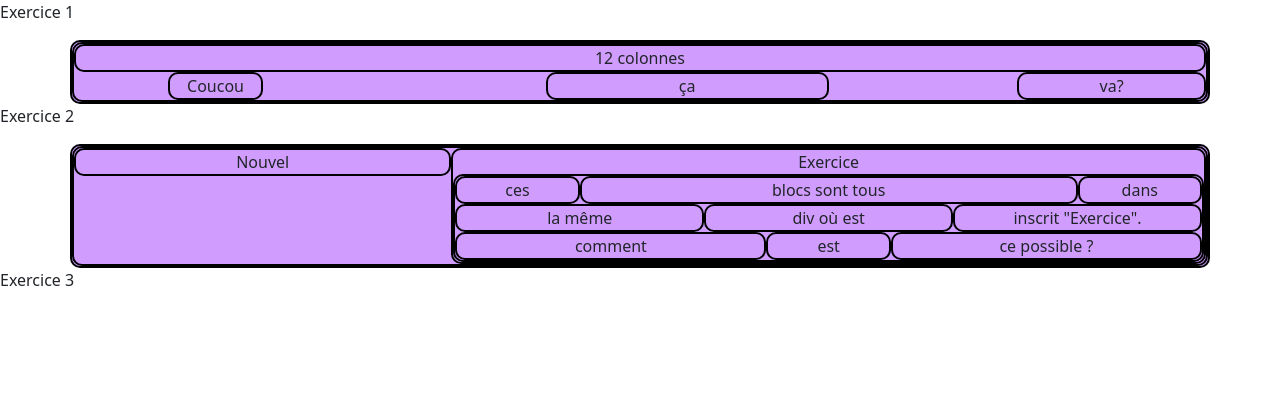
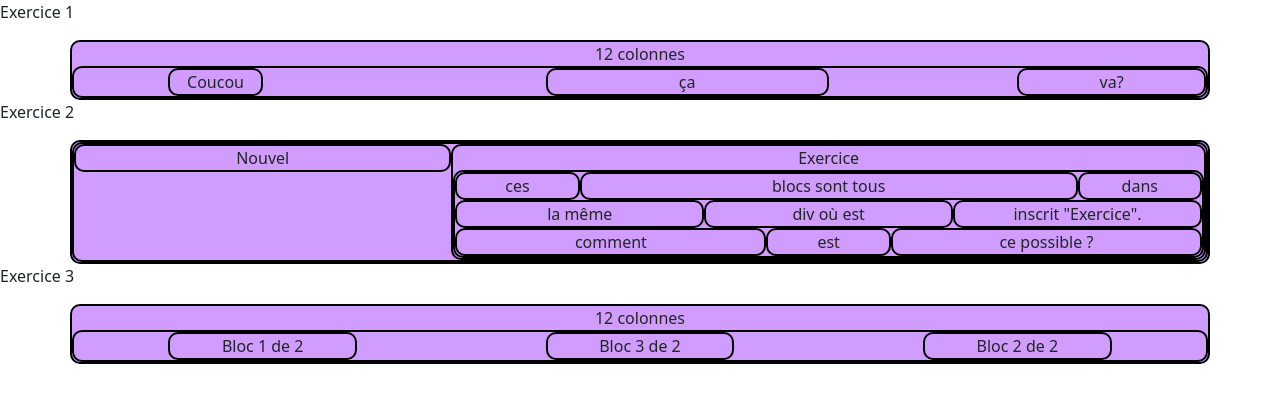
Before and after one commit to Harbingar/exercises-bootstrap, a plain HTML site: page index.html in a window 1280 px wide. Drawn offline with nearby package versions, Linux system fonts and the light colour scheme.

Commit message:
Add the third exercice of bootstrap

```diff
--- a/index.html
+++ b/index.html
@@ -10,11 +10,8 @@
 </head>
     <body>
         <p>Exercice 1</p>
-        <div class="container text-center">
+        <div class="container text-center col-12">12 colonnes
             <div class="row justify-content-start">
-                <div class="col-12">
-                    12 colonnes
-                </div>
                 <div class="col-1 offset-1">Coucou</div>
                 <div class="col-3 offset-3">ça</div>
                 <div class="col-2 offset-2">va?</div>
@@ -58,6 +55,12 @@
             </div>
         </div>
         <p>Exercice 3</p>
-
+        <div class="container text-center col-12">12 colonnes
+            <div class="row justify-content-around">
+                <div class="col-2 order-0">Bloc 1 de 2</div>
+                <div class="col-2 order-2">Bloc 2 de 2</div>
+                <div class="col-2 order-1">Bloc 3 de 2</div>
+            </div>
+        </div>
     </body>
 </html>
```
